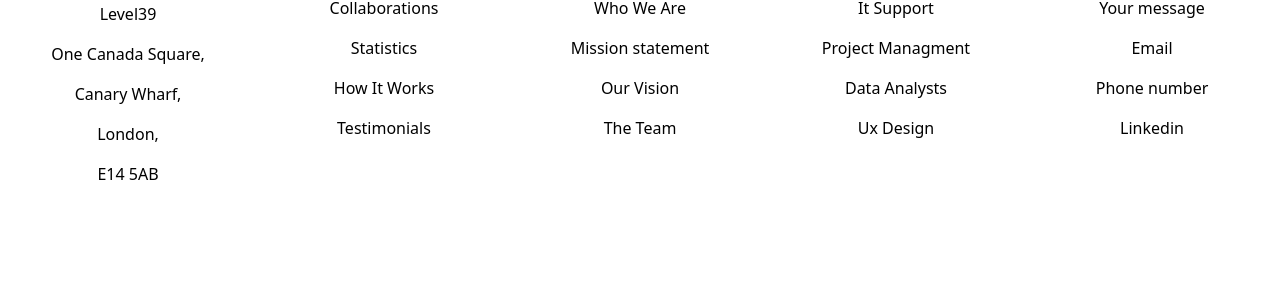
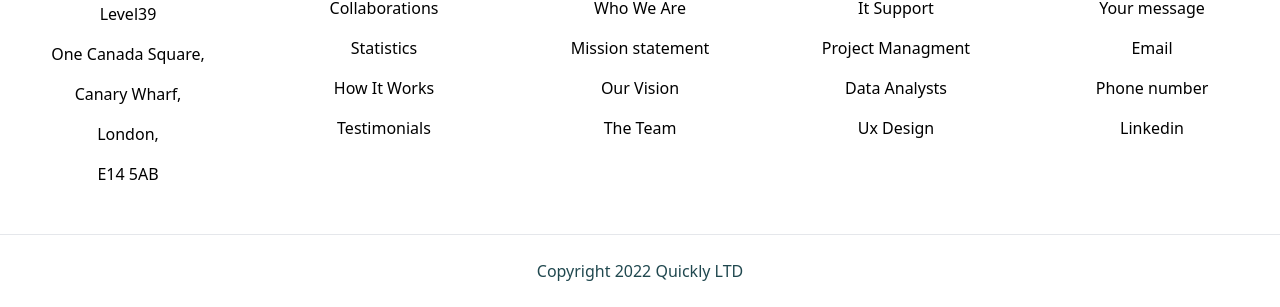
Before and after one commit to Abusyead/Tailwind_CSS_Assignment, a website built with Vite: page index.html in a window 1280 px wide. Shown: the part 9262-9569 px from the top of the page. Before the commit the page ends 9496 px from the top, so only its background shows below. Built offline with nearby package versions, Linux system fonts and the light colour scheme.

Commit message:
add copyright section

```diff
--- a/index.html
+++ b/index.html
@@ -294,6 +294,7 @@
 
     </section>
     <footer>
+        <div>
             <div class="container mx-auto grid md:grid-cols-10 grid-cols-2 md:justify-between py-10 justify-center text-center content-center  ">
                 <div class="col-span-2  flex flex-col items-center">
                     <img src="Img/c4u full logo_2022 1.png" alt="">
@@ -334,6 +335,12 @@
                     <p class="py-2">Linkedin </p>
                 </div>
             </div>
+        </div>
+
+        <hr>
+
+        <p class="text-center py-6 text-[#20484F]">Copyright 2022 Quickly LTD</p>
+
     </footer>
 
 </body>
```
Lines whose indentation alone changed are shown as unchanged.
